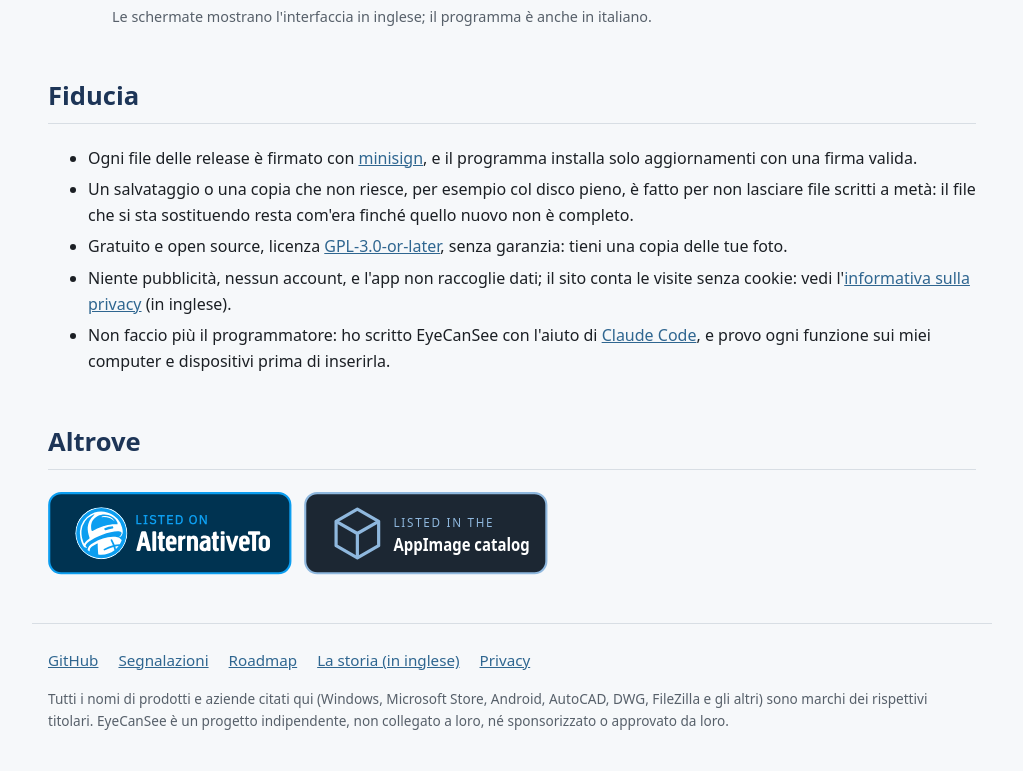
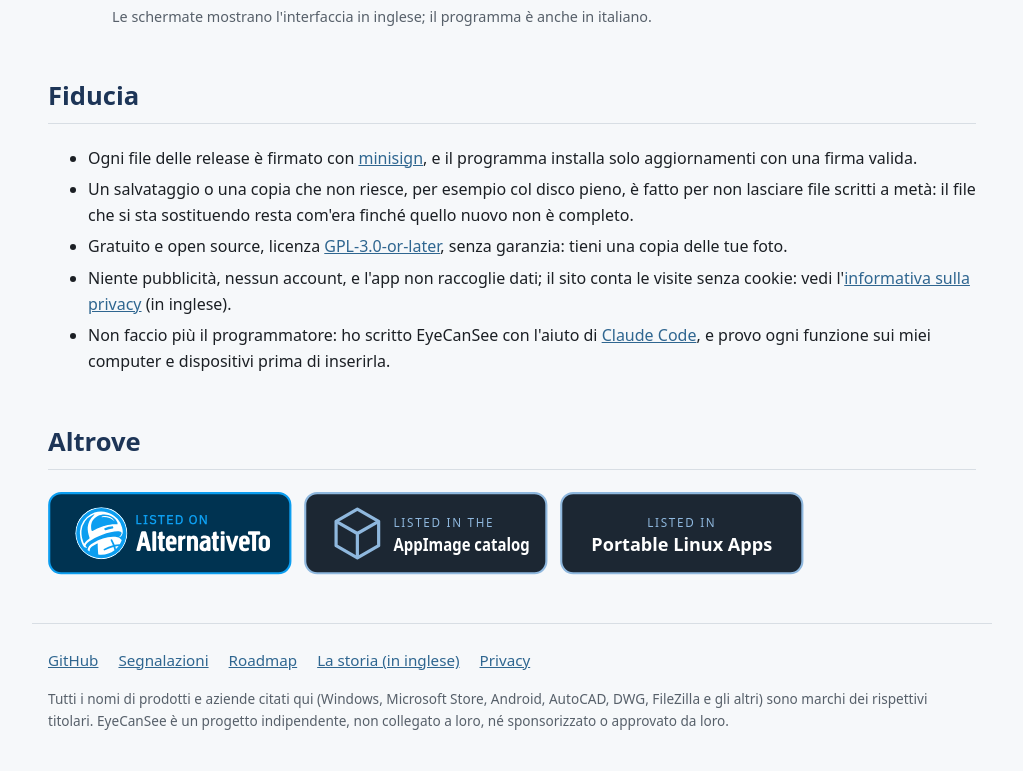
Before and after one commit to IoSonoPiero/eyecansee, a plain HTML site: page site/it/index.html in a window 1280 px wide. Shown: the part 7501-8272 px from the top of the page, without its empty margins (128-1151 px from the left). Drawn offline with Linux system fonts and the light colour scheme.

Commit message:
Elsewhere: Portable Linux Apps, next to AlternativeTo and the AppImage catalog
Co-Authored-By: Claude Opus 5.5 <noreply@anthropic.com>

```diff
--- a/site/it/index.html
+++ b/site/it/index.html
@@ -190,7 +190,7 @@ sudo dnf install eyecansee</code></pre>
 
 <section id="elsewhere">
   <h2>Altrove</h2>
-  <p><a href="https://alternativeto.net/software/eyecansee/about/?utm_source=badge&amp;utm_medium=referral"><img src="../img/alternativeto-badge.svg" width="244" height="83" alt="EyeCanSee | AlternativeTo"></a> <a href="https://appimage.github.io/EyeCanSee/"><img src="../img/appimage-badge.svg" width="244" height="83" alt="EyeCanSee | AppImage catalog"></a></p>
+  <p><a href="https://alternativeto.net/software/eyecansee/about/?utm_source=badge&amp;utm_medium=referral"><img src="../img/alternativeto-badge.svg" width="244" height="83" alt="EyeCanSee | AlternativeTo"></a> <a href="https://appimage.github.io/EyeCanSee/"><img src="../img/appimage-badge.svg" width="244" height="83" alt="EyeCanSee | AppImage catalog"></a> <a href="https://portable-linux-apps.github.io/en/app/eyecansee.html"><img src="../img/portable-linux-apps-badge.svg" width="244" height="83" alt="EyeCanSee | Portable Linux Apps"></a></p>
 </section>
 </main>
 
```
Also changed, not shown: site/index.html (+1 -1 lines), site/img/portable-linux-apps-badge.svg (added), 1 other file.
